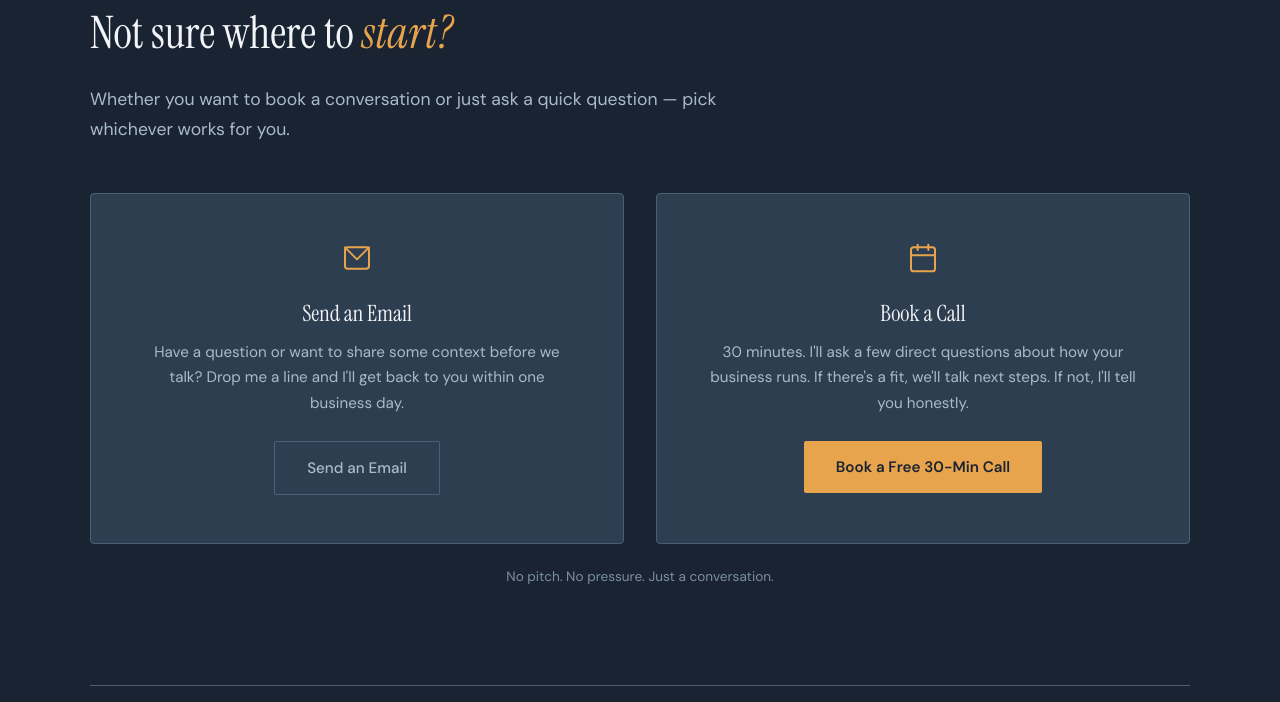
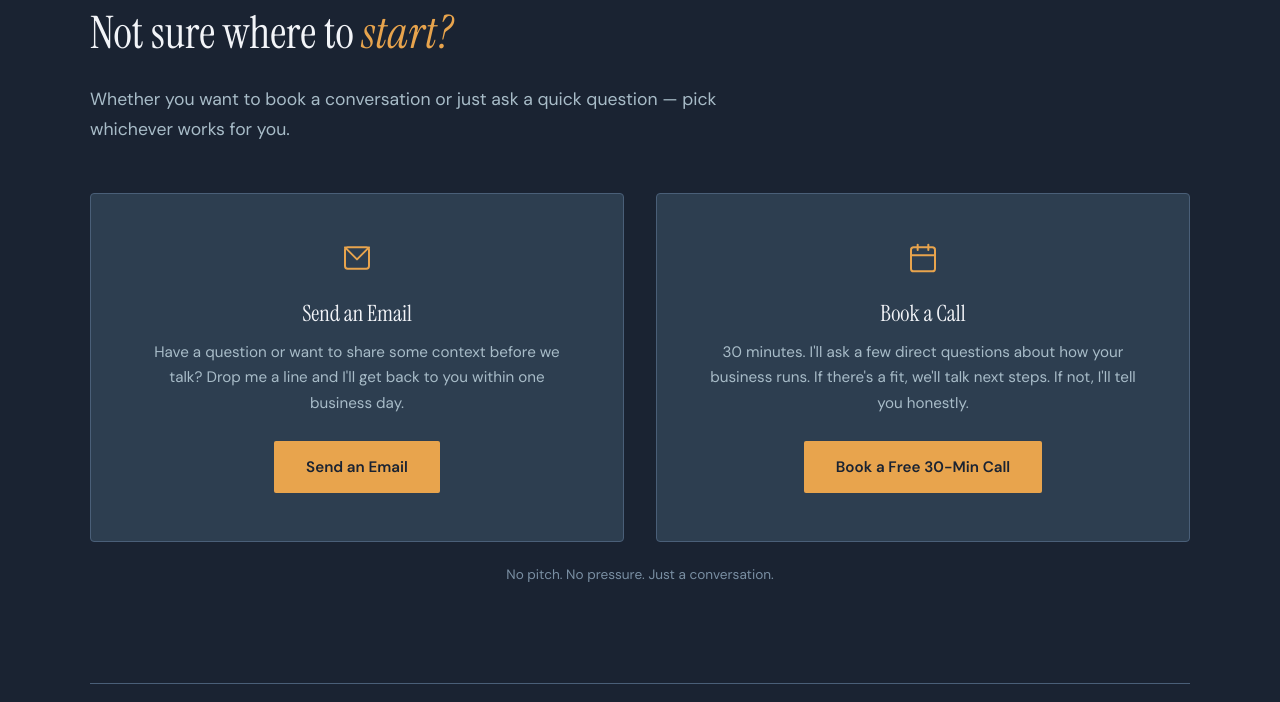
Before and after one commit to sjarvis-maker/jarvis-strategies-site, a plain HTML site: page index.html in a window 1280 px wide. Shown: the part 8226-8928 px from the top of the page. Drawn offline with Linux system fonts and the light colour scheme; animation ran at ten frames a second.

Commit message:
Fix email button

```diff
--- a/index.html
+++ b/index.html
@@ -383,7 +383,7 @@ footer { padding: 40px; border-top: 1px solid var(--border); display: flex; just
           <svg width="32" height="32" viewBox="0 0 24 24" fill="none" stroke="var(--accent)" stroke-width="1.5" stroke-linecap="round" stroke-linejoin="round" style="margin-bottom:20px"><rect x="3" y="4" width="18" height="16" rx="2"/><polyline points="3,4 12,13 21,4"/></svg>
           <h3 style="font-size:1.4rem;margin-bottom:12px">Send an Email</h3>
           <p style="font-size:0.95rem;color:var(--secondary);line-height:1.7;margin-bottom:24px">Have a question or want to share some context before we talk? Drop me a line and I'll get back to you within one business day.</p>
-          <a href="mailto:sjarvis@jarvisstrategies.com" class="btn btn-outline">Send&#160;an Email</a>
+          <a href="mailto:sjarvis@jarvisstrategies.com" class="btn btn-primary" style="font-size:0.95rem">Send&#160;an Email</a>
         </div>
         <div class="card" style="text-align:center;padding:48px">
           <svg width="32" height="32" viewBox="0 0 24 24" fill="none" stroke="var(--accent)" stroke-width="1.5" stroke-linecap="round" stroke-linejoin="round" style="margin-bottom:20px"><rect x="3" y="4" width="18" height="18" rx="2"/><line x1="3" y1="10" x2="21" y2="10"/><line x1="16" y1="2" x2="16" y2="6"/><line x1="8" y1="2" x2="8" y2="6"/></svg>
```
